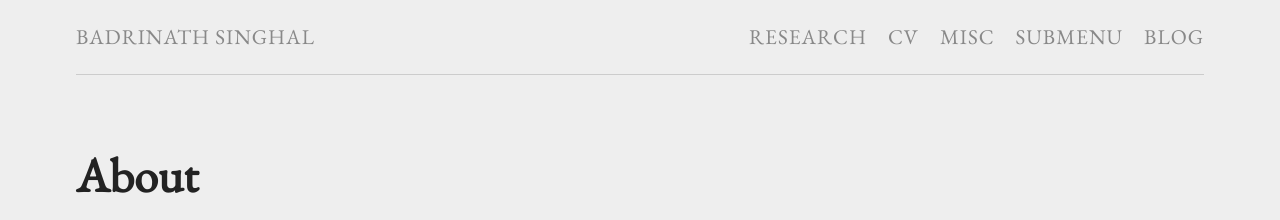
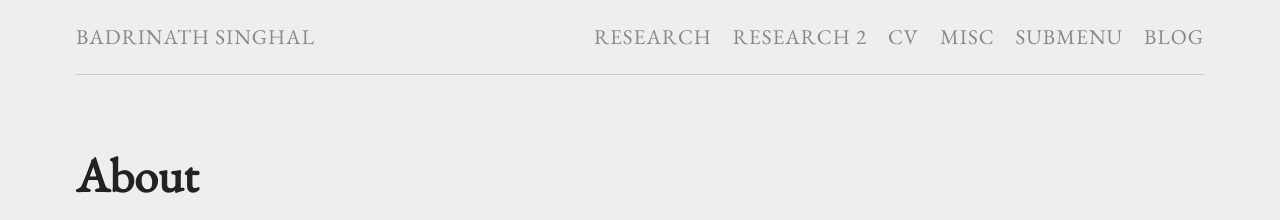
Before and after one commit to BadrinathS/BadrinathS.github.io, a Jekyll site: the page built from index.md, in a window 1280 px wide. Shown: the top 220 px of the page. Built offline with Jekyll 4.4.1, drawn with Linux system fonts in a browser that asks for light colours.

Commit message:
Update menu.yml

```diff
--- a/_data/menu.yml
+++ b/_data/menu.yml
@@ -1,6 +1,7 @@
 - title: "Research"
   href: "/research/"
-
+- title: "Research 2"
+  href: "/research/"
 - title: "CV"
   href: "/cv/"
 
```
